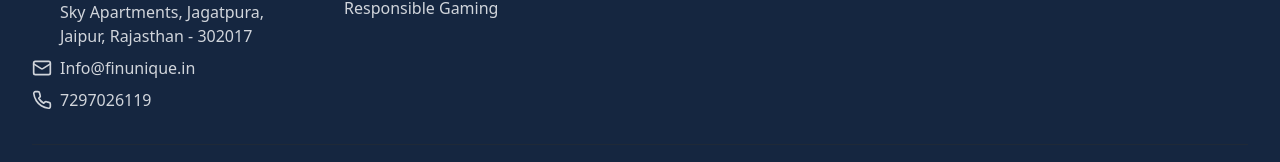
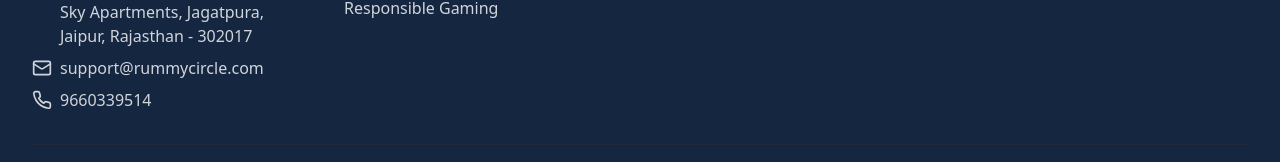
Before and after one commit to Rajayvardhan/gaming_web, a React (Vite) app: page /game/deals-rummy in a window 1280 px wide. Shown: the part 2844-3006 px from the top of the page. Built offline with nearby package versions, Linux system fonts and the light colour scheme.

Commit message:
Update Footer.tsx

```diff
--- a/src/components/Footer.tsx
+++ b/src/components/Footer.tsx
@@ -21,11 +21,11 @@ export const Footer: React.FC = () => {
               </p>
               <p className="flex items-center gap-2">
                 <Mail size={20} />
-                <a href="mailto:Info@finunique.in" className="hover:text-white">Info@finunique.in</a>
+                <a href="mailto:Info@finunique.in" className="hover:text-white">support@rummycircle.com</a>
               </p>
               <p className="flex items-center gap-2">
                 <Phone size={20} />
-                <a href="tel:7297026119" className="hover:text-white">7297026119</a>
+                <a href="tel:7297026119" className="hover:text-white">9660339514</a>
               </p>
             </div>
           </div>
```
